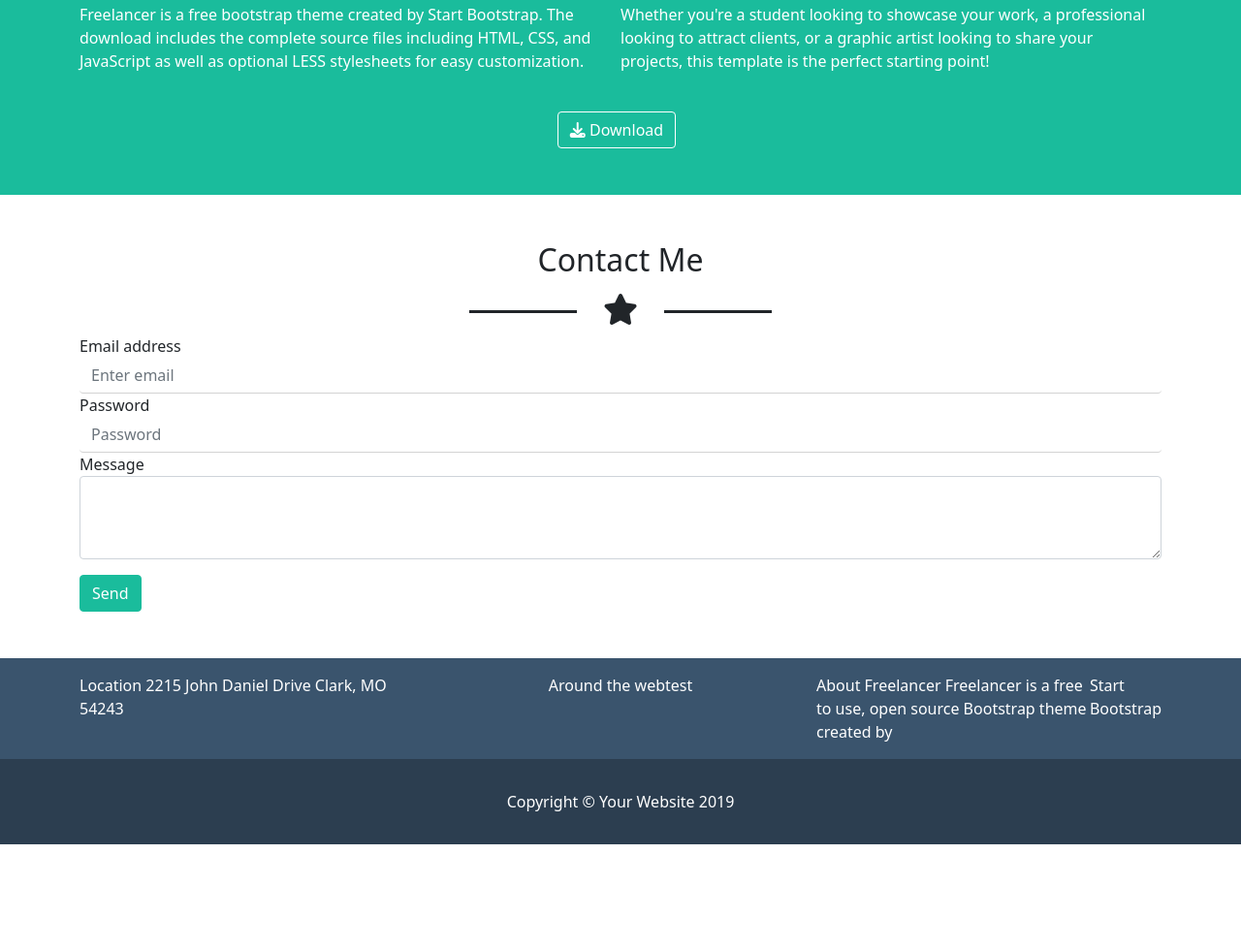
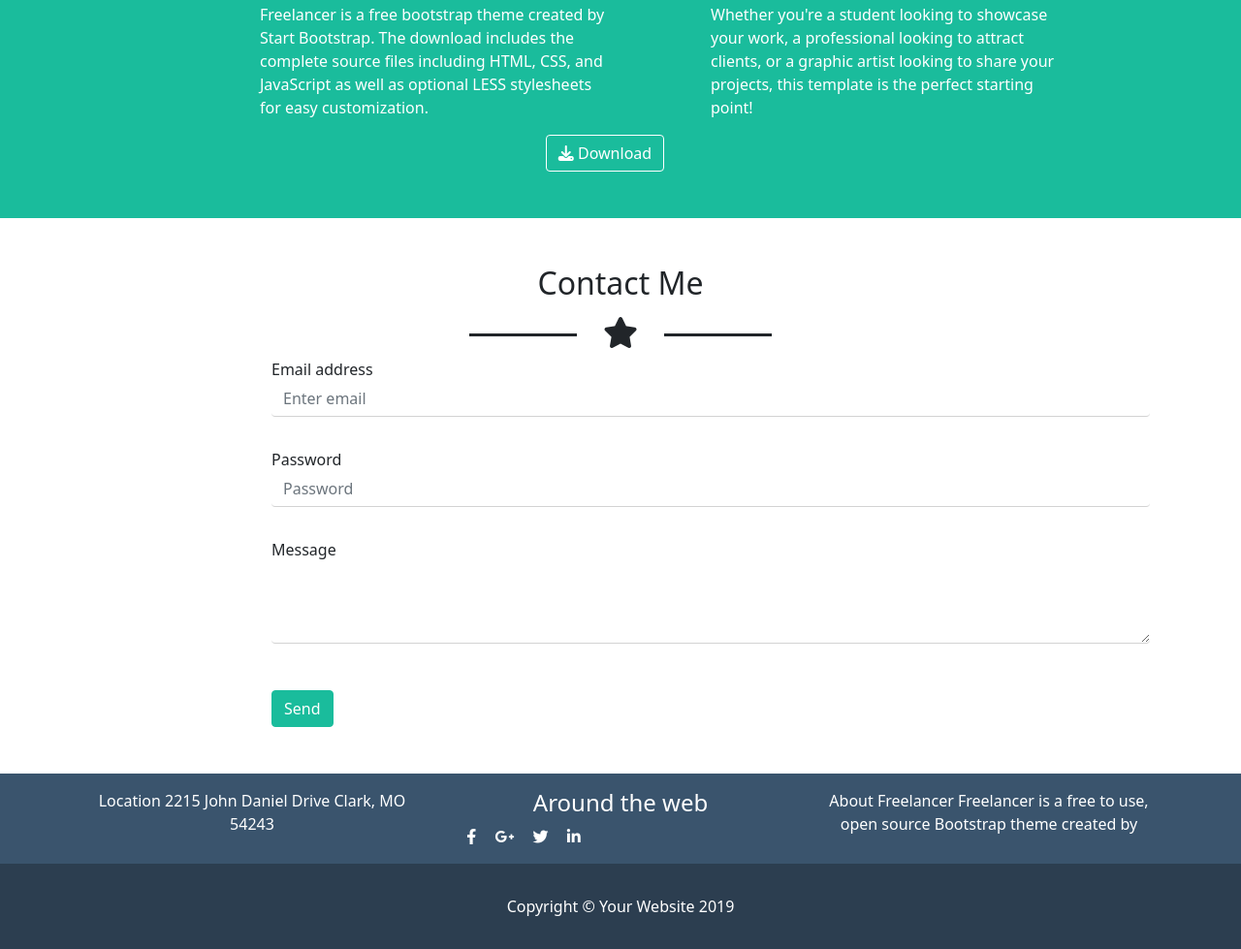
Before and after one commit to DNParadox/html-css-bootstrap-freelancer, a plain HTML site: page index.html in a window 1280 px wide. Shown: the part 1460-2439 px from the top of the page at 97% size. Before the commit the page ends 2331 px from the top, so only its background shows below. Drawn offline with nearby package versions, Linux system fonts and the light colour scheme.

Commit message:
Push 18!

```diff
--- a/css/style.css
+++ b/css/style.css
@@ -113,11 +113,12 @@ section {
 
 /* test */
 
-input.test {
+.test {
     border-top-style: hidden;
     border-right-style: hidden;
     border-left-style: hidden;
     border-bottom: 1px solid lightgrey;
+    margin-bottom: 2rem;
 }
 
 /* footer */
@@ -136,3 +137,7 @@ footer .col-sm-12 {
     background-color: #2c3e50;
     padding: 2rem 0 ;
 }
+
+footer li {
+    text-align: center;
+}
--- a/index.html
+++ b/index.html
@@ -133,7 +133,7 @@
                 <!-- Row -->
                 <div class="row gy-4 gx-2">
                     <!-- Col -->
-                    <div class="col-sm-12 col-md-6">
+                    <div class="col-sm-10 col-md-4 offset-sm-2 offset-md-2">
                         Freelancer is a free bootstrap
                         theme created by Start Bootstrap.
                         The download includes the
@@ -143,7 +143,7 @@
                         for easy customization.
                     </div>
                     <!-- Col -->
-                    <div class="col-sm-12 col-md-6">
+                    <div class="col-sm-10 col-md-4 offset-sm-2 offset-md-1">
                         Whether you're a student looking
                         to showcase your work, a
                         professional looking to attract
@@ -153,35 +153,37 @@
                         point!
                     </div>
 
-                    <div class="col d-flex justify-content-center">
+                    <div class="row">    <div class="col text-center">
                         <button type="submit" class="btn btn-success"> <i class="fa fa-download" aria-hidden="true"></i>
                             Download</button>
-                    </div>
+                    </div></div>
                 </div>
             </div>
+        </div>
     </section>
     <section class="form">
         <!-- Container -->
         <div class="container">
             <!-- Row -->
-            <div class="row">
+            <div class="row text-center">
                 <!-- Col -->
-                <div class="col-12 d-flex justify-content-center ">
+                <div class="col-12 ">
                     <h2>Contact Me</h2>
                 </div>
-                <div class="col-12 d-flex justify-content-center">
+                <div class="col-12 text-center">
                     <div class="star"> <i class="fa fa-star" aria-hidden="true"></i>
                     </div>
                 </div>
+            </div>
                 <!-- Row -->
              <div class="container">
                 <div class="row">
                     <!-- Col -->
-                    <div class="col">
+                    <div class="col-10 offset-md-2">
                         <form>
                             <div class="form-group">
                                 <label for="email">Email address</label>
-                                <input type="email" class="test form-control" id="email" aria-describedby="emailHelp"
+                                <input type="email" class="test form-control" id="email" aria-describedby="email"
                                     placeholder="Enter email">
                             </div>
                             <div class="form-group">
@@ -190,7 +192,7 @@
                             </div>
                             <div class="form-group">
                                 <label for="message">Message</label>
-                                <textarea class="form-control" id="message" rows="3"></textarea>
+                                <textarea class="test form-control" id="message" rows="3"></textarea>
                             </div>
                             <button type="submit" class="btn btn-success">Send</button>
                         </form>
@@ -205,29 +207,36 @@
             <!-- Row -->
             <div class="row">
                 <!-- Col -->
-                <div class="col-sm-12 col-md-4 d-flex justify-content-center">
+                <div class="col-sm-12 col-md-4 text-center">
                     Location
                     2215 John Daniel Drive Clark, MO 54243
                 </div>
                 <!-- Col -->
-                <div class="col-sm-12 col-md-4 d-flex justify-content-center">
-                    Around the web
-                    <div class="circle">test</div>
+                <div class="col-sm-12 col-md-4 text-center ">
+                   <h4> Around the web</h4>
+                    <ul>
+                        <li><a href="#"><i class="fab fa-facebook-f"></i></a></li>
+                        <li><a href="#"></a><i class="fa-brands fa-google-plus-g"></i></li>
+                        <li><a href="#"><i class="fa-brands fa-twitter"></i> </a></li>
+                        <li><a href="#"> <i class="fa-brands fa-linkedin-in"></i>
+                        </a></li>
+                    </ul>
                 </div>
                 <!-- Col -->
-                <div class="col-sm-12 col-md-4 d-flex justify-content-center">
+                <div class="col-sm-12 col-md-4 text-center">
                     About Freelancer
                     Freelancer is a free to use, open source Bootstrap theme created by
-                    <a href="#"> Start Bootstrap</a>
+
                 </div>
             </div>
-
         </div>
+    <div class="container-fluid">
         <div class="row bgc">
             <div class="col d-flex justify-content-center">
                 Copyright &copy; Your Website 2019
             </div>
         </div>
+    </div>
     </footer>
 
 </body>
```
